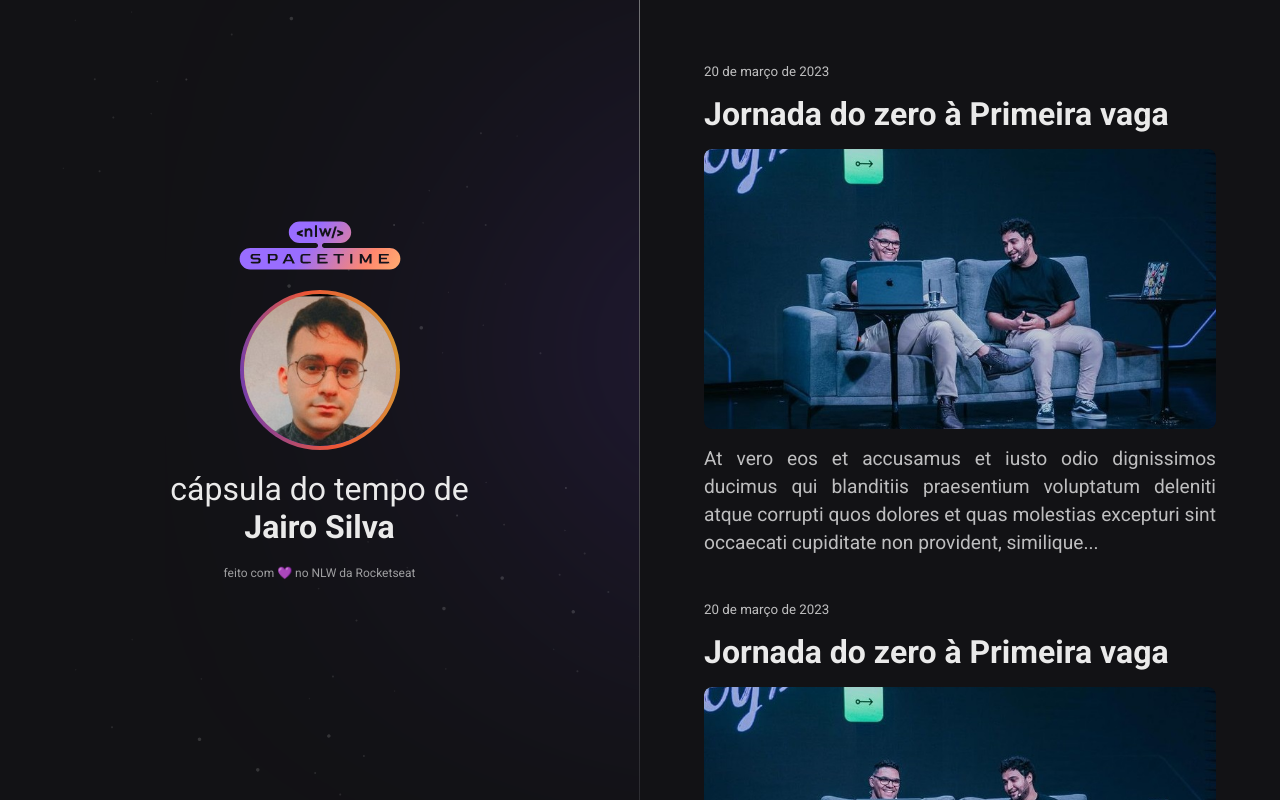
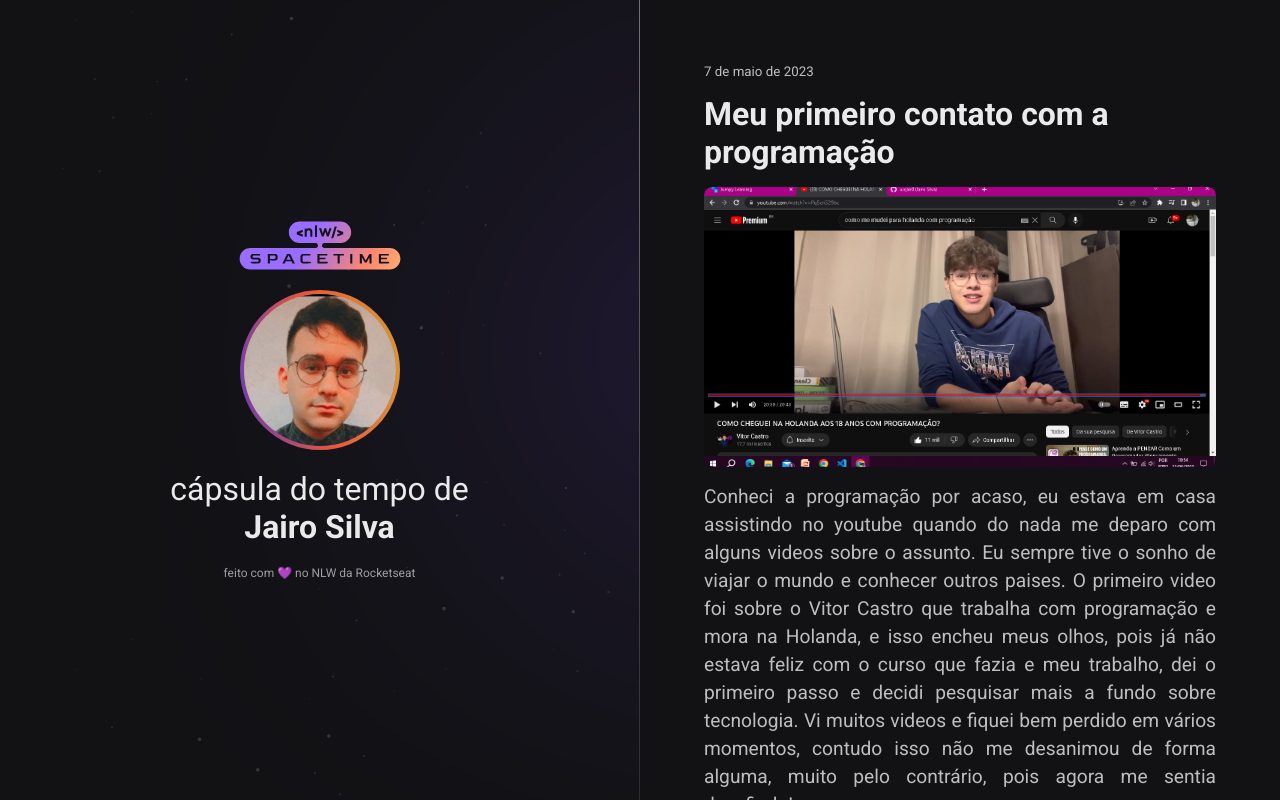
Before and after one commit to usrjair0/NLW-SpaceTime, a plain HTML site: page index.html in a window 1280 px wide. Drawn offline with Linux system fonts and the light colour scheme.

Commit message:
add some informations

```diff
--- a/index.html
+++ b/index.html
@@ -27,6 +27,16 @@
     </span>
   </aside>
   <nav>
+    <div class="memory">
+    <small>7 de maio de 2023</small>
+    <h1>Meu primeiro contato com a programação</h1>
+    <div>
+    <img src="./assets/meuprimeiroVideo.png" alt="Rodrigo e Mayk apresentando o evento jornada do zero à primeira  vaga">
+    </div>
+    <p>
+      Conheci a programação por acaso, eu estava em casa assistindo no youtube quando do nada me deparo com alguns videos sobre o assunto. Eu sempre tive o sonho de viajar o mundo e conhecer outros paises. O primeiro video foi sobre o Vitor Castro que trabalha com programação e mora na Holanda, e isso encheu meus olhos, pois já não estava feliz com o curso que fazia e meu trabalho, dei o primeiro passo e decidi pesquisar mais a fundo sobre tecnologia. Vi muitos videos e fiquei bem perdido em vários momentos, contudo isso não me desanimou de forma alguma, muito pelo contrário, pois agora me sentia desafiado!
+    </p>
+  </div>
   <a href="https://www.linkedin.com/in/jairo-silva-1bb24a25a/" class="memory" target="_blank">
     <small>20 de março de 2023</small>
     <h1>Jornada do zero à Primeira vaga</h1>
```
Also changed, not shown: assets/meuprimeiroVideo.png (added).
